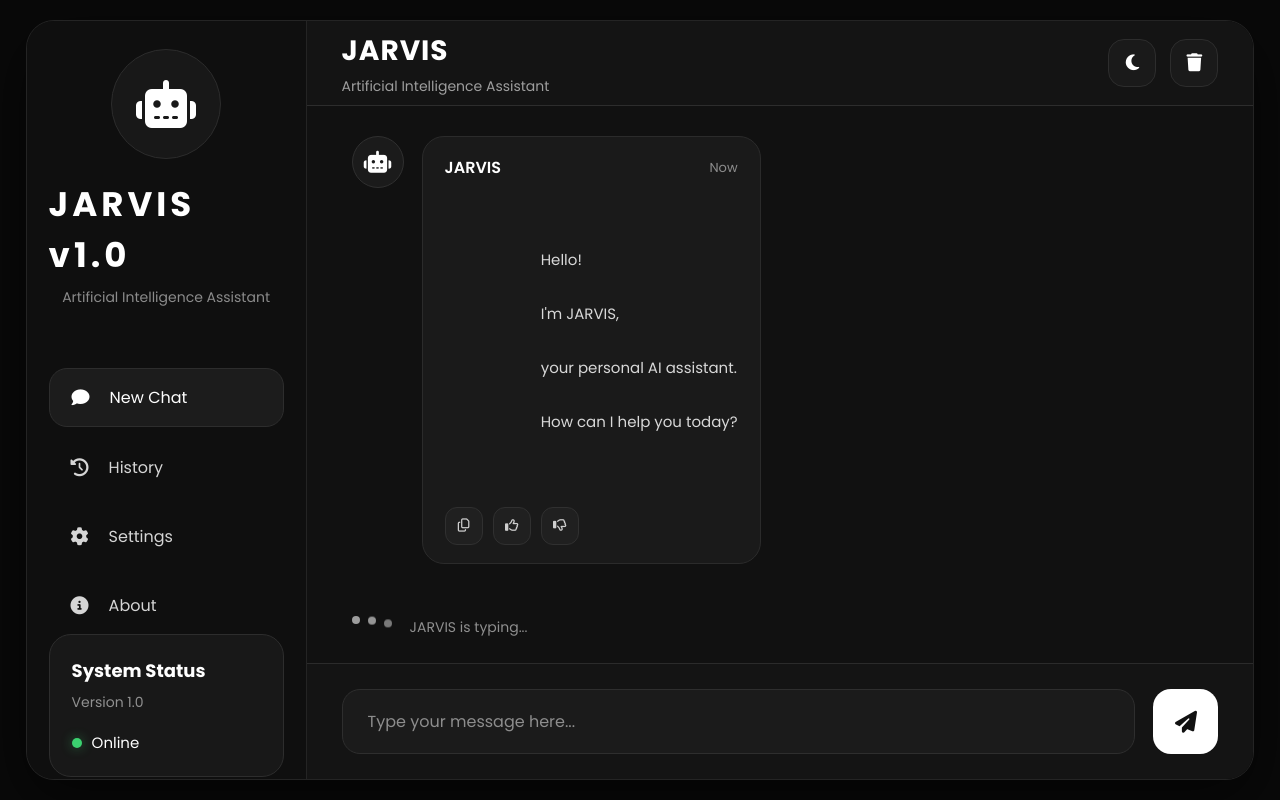
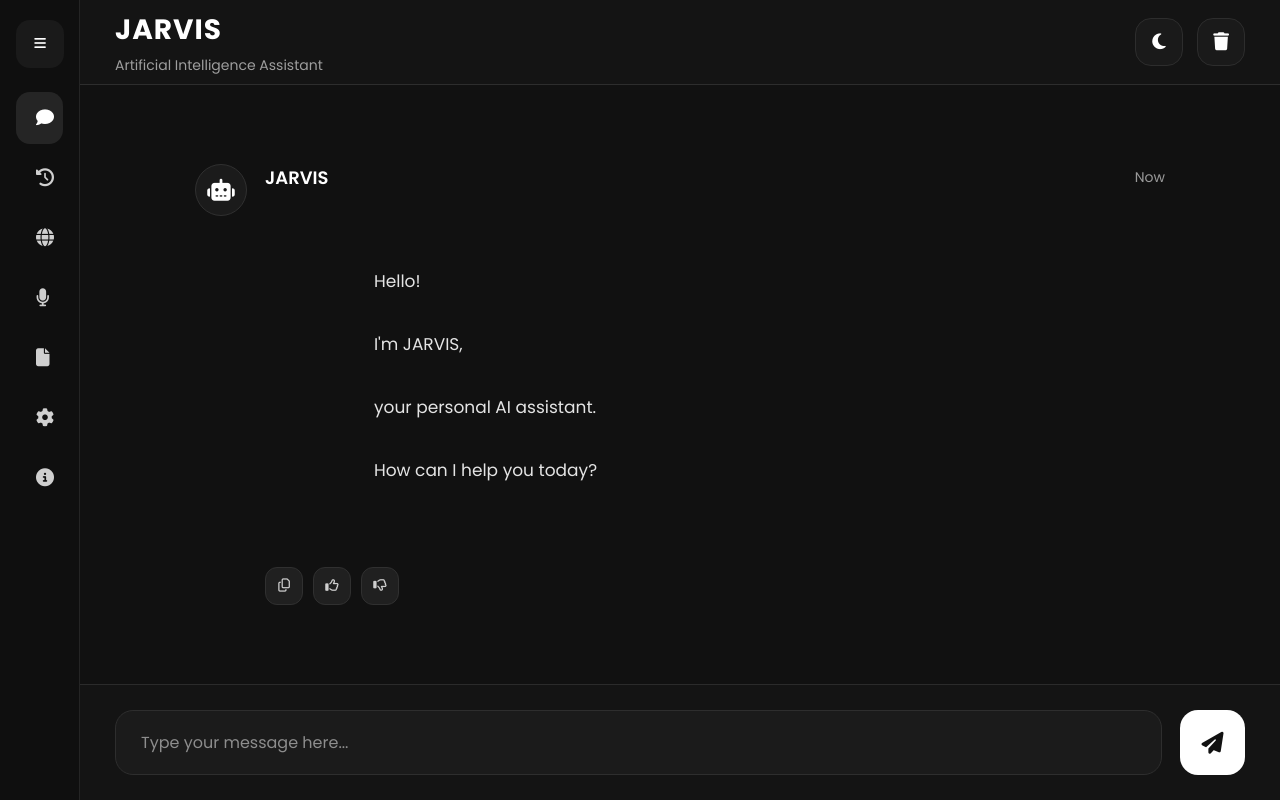
Before and after one commit to NotSoFreak/Jarvis-AI, a Flask app: page / in a window 1280 px wide. Run offline with Flask 3, Linux system fonts and the light colour scheme.

Commit message:
Release JARVIS v1.5

```diff
--- a/app.py
+++ b/app.py
@@ -1,45 +1,146 @@
 from flask import Flask, render_template, request, jsonify
 from groq import Groq
+from tavily import TavilyClient
 from dotenv import load_dotenv
 import os
 
-# Load .env file
+# ==============================
+# Load Environment Variables
+# ==============================
+
 load_dotenv()
 
-# Create Groq client
+# ==============================
+# API Clients
+# ==============================
+
 client = Groq(
     api_key=os.getenv("GROQ_API_KEY")
 )
 
+tavily = TavilyClient(
+    api_key=os.getenv("TAVILY_API_KEY")
+)
+
+# ==============================
+# Flask
+# ==============================
+
 app = Flask(__name__)
-
 
 @app.route("/")
 def home():
     return render_template("index.html")
 
 
+# ==============================
+# Helper Function
+# Decide if search is required
+# ==============================
+
+def needs_live_search(message):
+
+    keywords = [
+        "latest",
+        "today",
+        "current",
+        "news",
+        "weather",
+        "score",
+        "result",
+        "won",
+        "winner",
+        "yesterday",
+        "this week",
+        "this month",
+        "2026",
+        "2027",
+        "breaking"
+    ]
+
+    message = message.lower()
+
+    return any(word in message for word in keywords)
+
+
+# ==============================
+# Chat Route
+# ==============================
+
 @app.route("/chat", methods=["POST"])
 def chat():
+
     try:
+
         data = request.get_json()
 
         user_message = data["message"]
 
+        # ------------------------------
+        # INTERNET SEARCH
+        # ------------------------------
+
+        extra_context = ""
+
+        if needs_live_search(user_message):
+
+            search = tavily.search(
+                query=user_message,
+                max_results=5
+            )
+
+            for result in search["results"]:
+                extra_context += (
+                    f"\nTitle: {result['title']}\n"
+                    f"Content: {result['content']}\n"
+                    f"Source: {result['url']}\n"
+                )
+
+        # ------------------------------
+        # Ask Groq
+        # ------------------------------
+
         completion = client.chat.completions.create(
+
             model="llama-3.3-70b-versatile",
+
             messages=[
+
                 {
                     "role": "system",
-                    "content": "You are JARVIS, a professional AI assistant. Answer naturally, accurately, and politely."
+                    "content":
+                    """
+                    You are JARVIS, a professional AI assistant.
+
+                    If internet search results are provided,
+                    use them to answer accurately.
+
+                    If no search results are provided,
+                    answer using your own knowledge.
+
+                    Never mention your knowledge cutoff.
+
+                    If the information is uncertain,
+                    say so politely.
+                    """
                 },
+
+                {
+                    "role": "system",
+                    "content": extra_context
+                },
+
                 {
                     "role": "user",
                     "content": user_message
                 }
+
             ],
+
             temperature=0.7,
+
             max_tokens=1024
+
         )
 
         reply = completion.choices[0].message.content
@@ -49,6 +150,7 @@ def chat():
         })
 
     except Exception as e:
+
         return jsonify({
             "reply": f"Error: {str(e)}"
         })
--- a/static/script.js
+++ b/static/script.js
@@ -5,6 +5,9 @@
 const chatArea = document.getElementById("chatArea");
 const userInput = document.getElementById("userInput");
 const sendBtn = document.getElementById("sendBtn");
+
+const sidebar = document.querySelector(".sidebar");
+const sidebarToggle = document.getElementById("sidebarToggle");
 
 //let chatStarted = false;
 
@@ -63,6 +66,8 @@ function sendMessage() {
     const text = userInput.value.trim();
 
     if (text === "") return;
+
+    chatArea.classList.add("chat-started");
 
     // Move welcome section up only once
 
@@ -132,3 +137,13 @@ userInput.addEventListener("keydown", function(e){
     }
 
 });
+
+// ===============================
+// SIDEBAR TOGGLE
+// ===============================
+
+sidebarToggle.addEventListener("click", () => {
+
+    sidebar.classList.toggle("collapsed");
+
+});
--- a/static/style.css
+++ b/static/style.css
@@ -50,9 +50,9 @@ body{
 
     display:flex;
 
-    justify-content:center;
+    justify-content:flex-start;
 
-    align-items:center;
+    align-items:stretch;
 
     color:var(--text);
 
@@ -94,9 +94,9 @@ Main Container
 
 .container{
 
-    width:96%;
+    width:100%;
 
-    height:95vh;
+    height:100vh;
 
     display:flex;
 
@@ -104,12 +104,11 @@ Main Container
 
     background:#111111;
 
-    border:1px solid #242424;
+    border:none;
 
-    border-radius:28px;
+    border-radius:0;
 
-    box-shadow:
-    0 20px 60px rgba(0,0,0,.55);
+    box-shadow:none;
 
 }
 
@@ -129,7 +128,12 @@ Sidebar
 
     flex-direction:column;
 
+    transition:width .3s ease;
+
+    overflow:hidden;
+
 }
+
 
 /*=============================
 Main Content
@@ -226,13 +230,73 @@ Fade Animation
 
 .sidebar{
 
-    padding:28px 22px;
+    width:280px;
+
+    background:#0f0f0f;
+
+    border-right:1px solid #242424;
 
     display:flex;
 
     flex-direction:column;
 
-    justify-content:space-between;
+    padding:20px 16px;
+
+    transition:width .28s ease;
+
+    overflow:hidden;
+
+}
+
+.sidebar.collapsed{
+
+    width:80px;
+
+}
+
+.sidebar-top{
+
+    display:flex;
+
+    align-items:center;
+
+    justify-content:flex-start;
+
+    margin-bottom:24px;
+
+}
+
+#sidebarToggle{
+
+    width:48px;
+
+    height:48px;
+
+    border:none;
+
+    border-radius:14px;
+
+    background:#1a1a1a;
+
+    color:white;
+
+    display:flex;
+
+    justify-content:center;
+
+    align-items:center;
+
+    cursor:pointer;
+
+    transition:.25s;
+
+    flex-shrink:0;
+
+}
+
+#sidebarToggle:hover{
+
+    background:#252525;
 
 }
 
@@ -248,15 +312,39 @@ Fade Animation
 
     align-items:center;
 
+    justify-content:center;
+
+    margin-top:10px;
+
     margin-bottom:40px;
+
+    transition:all .3s ease;
+
+}
+
+/* Hidden when sidebar is collapsed */
+
+.sidebar.collapsed .logo-section{
+
+    opacity:0;
+
+    transform:translateY(-10px);
+
+    pointer-events:none;
+
+    height:0;
+
+    overflow:hidden;
+
+    margin:0;
 
 }
 
 .logo-circle{
 
-    width:110px;
+    width:90px;
 
-    height:110px;
+    height:90px;
 
     border-radius:50%;
 
@@ -270,9 +358,9 @@ Fade Animation
 
     align-items:center;
 
-    transition:.35s;
+    margin-bottom:18px;
 
-    margin-bottom:20px;
+    transition:all .3s ease;
 
 }
 
@@ -288,21 +376,23 @@ Fade Animation
 
 .logo-circle i{
 
-    font-size:48px;
+    font-size:40px;
 
-    color:#ffffff;
+    color:white;
 
 }
 
 .logo-section h1{
 
-    font-size:34px;
+    font-size:28px;
 
     font-weight:700;
 
-    letter-spacing:4px;
+    letter-spacing:3px;
 
     color:white;
+
+    margin:0;
 
 }
 
@@ -310,7 +400,7 @@ Fade Animation
 
     color:#8b8b8b;
 
-    font-size:14px;
+    font-size:13px;
 
     margin-top:6px;
 
@@ -326,7 +416,9 @@ Fade Animation
 
     flex-direction:column;
 
-    gap:12px;
+    gap:8px;
+
+    flex:1;
 
 }
 
@@ -338,15 +430,21 @@ Fade Animation
 
     gap:18px;
 
-    padding:16px 20px;
+    height:52px;
 
-    border-radius:18px;
+    padding:0 20px;
 
-    color:#d5d5d5;
+    border-radius:14px;
 
-    transition:.3s;
+    text-decoration:none;
 
-    font-size:16px;
+    color:#cfcfcf;
+
+    transition:all .25s ease;
+
+    white-space:nowrap;
+
+    overflow:hidden;
 
 }
 
@@ -360,21 +458,37 @@ Fade Animation
 
 }
 
+.nav-links span{
+
+    transition:opacity .25s ease;
+
+    white-space:nowrap;
+
+}
+
+.sidebar.collapsed .nav-links span{
+
+    opacity:0;
+
+    width:0;
+
+    overflow:hidden;
+
+    pointer-events:none;
+
+}
+
 .nav-links a:hover{
 
     background:#1b1b1b;
 
     color:white;
 
-    transform:translateX(8px);
-
 }
 
-.nav-links .active{
+.nav-links a.active{
 
-    background:#1c1c1c;
-
-    border:1px solid #2d2d2d;
+    background:#252525;
 
     color:white;
 
@@ -384,7 +498,7 @@ Fade Animation
                 STATUS CARD
 =========================================================*/
 
-.status-card{
+/*.status-card{
 
     background:#181818;
 
@@ -444,7 +558,7 @@ Fade Animation
              SIDEBAR DIVIDER
 =========================================================*/
 
-.nav-links{
+/*.nav-links{
 
     margin-bottom:auto;
 
@@ -641,7 +755,17 @@ WELCOME AFTER FIRST MESSAGE
 
     flex-direction:column;
 
+    justify-content:center;
+
     gap:28px;
+
+    transition:all .35s ease;
+
+}
+
+.chat-area.chat-started{
+
+    justify-content:flex-start;
 
 }
 /*.chat-started .chat-area{
@@ -660,15 +784,31 @@ WELCOME AFTER FIRST MESSAGE
 
     align-items:flex-start;
 
+    justify-content:flex-start;
+
     gap:18px;
 
+    width:100%;
+
     animation:messageFade .45s ease;
+
+}
+
+.message.bot{
+
+    width:100%;
+
+    justify-content:center;
 
 }
 
 .message.user{
 
     flex-direction:row-reverse;
+
+    justify-content:flex-end;
+
+    width:100%;
 
 }
 
@@ -712,9 +852,31 @@ WELCOME AFTER FIRST MESSAGE
 
 .bubble{
 
-    max-width:82%;
+    max-width:900px;
 
-    background:#1a1a1a;
+    width:100%;
+
+    padding:0;
+
+    background:transparent;
+
+    border:none;
+
+    border-radius:0;
+
+    box-shadow:none;
+
+}
+
+.message.user .bubble{
+
+    width:fit-content;
+
+    max-width:700px;
+
+    margin-left:auto;
+
+    background:#242424;
 
     border:1px solid #2b2b2b;
 
@@ -722,23 +884,8 @@ WELCOME AFTER FIRST MESSAGE
 
     padding:18px 22px;
 
-    transition:.3s;
-
 }
 
-.message.user .bubble{
-
-    background:#242424;
-
-}
-
-.bubble:hover{
-
-    transform:translateY(-2px);
-
-    border-color:#3b3b3b;
-
-}
 
 /*=========================================================
                 MESSAGE HEADER
@@ -758,7 +905,7 @@ WELCOME AFTER FIRST MESSAGE
 
 .message-header h4{
 
-    font-size:16px;
+    font-size:18px;
 
     font-weight:600;
 
@@ -768,9 +915,9 @@ WELCOME AFTER FIRST MESSAGE
 
 .message-header span{
 
-    color:#8d8d8d;
+    color:#9a9a9a;
 
-    font-size:13px;
+    font-size:14px;
 
 }
 
@@ -780,11 +927,11 @@ WELCOME AFTER FIRST MESSAGE
 
 .bubble p{
 
-    font-size:15px;
+    font-size:17px;
 
-    line-height:1.8;
+    line-height:1.85;
 
-    color:#d8d8d8;
+    color:#e4e4e4;
 
     white-space:pre-wrap;
 
@@ -844,7 +991,7 @@ WELCOME AFTER FIRST MESSAGE
 
 .typing-indicator{
 
-    display:flex;
+    display:none;
 
     align-items:center;
 
--- a/templates/index.html
+++ b/templates/index.html
@@ -27,7 +27,16 @@
 
     <!-- ================= Sidebar ================= -->
 
-    <aside class="sidebar">
+   <aside class="sidebar collapsed">
+
+    <!-- Top Section -->
+    <div class="sidebar-top">
+
+        <button id="sidebarToggle">
+
+            <i class="fa-solid fa-bars"></i>
+
+        </button>
 
         <div class="logo-section">
 
@@ -37,12 +46,15 @@
 
             </div>
 
-            <h1>JARVIS v1.0</h1>
+            <h1>JARVIS</h1>
 
-            <p>Artificial Intelligence Assistant</p>
+            <p>Your Personal AI</p>
 
         </div>
 
+    </div>
+
+    <!-- Navigation -->
 
     <nav class="nav-links">
 
@@ -64,6 +76,30 @@
 
         <a href="#">
 
+            <i class="fa-solid fa-globe"></i>
+
+            <span>Live Search</span>
+
+        </a>
+
+        <a href="#">
+
+            <i class="fa-solid fa-microphone"></i>
+
+            <span>Voice Mode</span>
+
+        </a>
+
+        <a href="#">
+
+            <i class="fa-solid fa-file"></i>
+
+            <span>File Analysis</span>
+
+        </a>
+
+        <a href="#">
+
             <i class="fa-solid fa-gear"></i>
 
             <span>Settings</span>
@@ -80,24 +116,7 @@
 
     </nav>
 
-        <div class="status-card">
-
-            <h3>System Status</h3>
-
-            <p>Version 1.0</p>
-
-            <div class="status">
-
-                <span class="dot"></span>
-
-                Online
-
-            </div>
-
-        </div>
-
 </aside>
-
     <!-- ================= Main Section ================= -->
 
     <section class="main-content">
@@ -210,7 +229,7 @@
 
             <span></span>
 
-            <p>JARVIS is typing...</p>
+
 
         </div>
 
```
Lines whose indentation alone changed are shown as unchanged.
